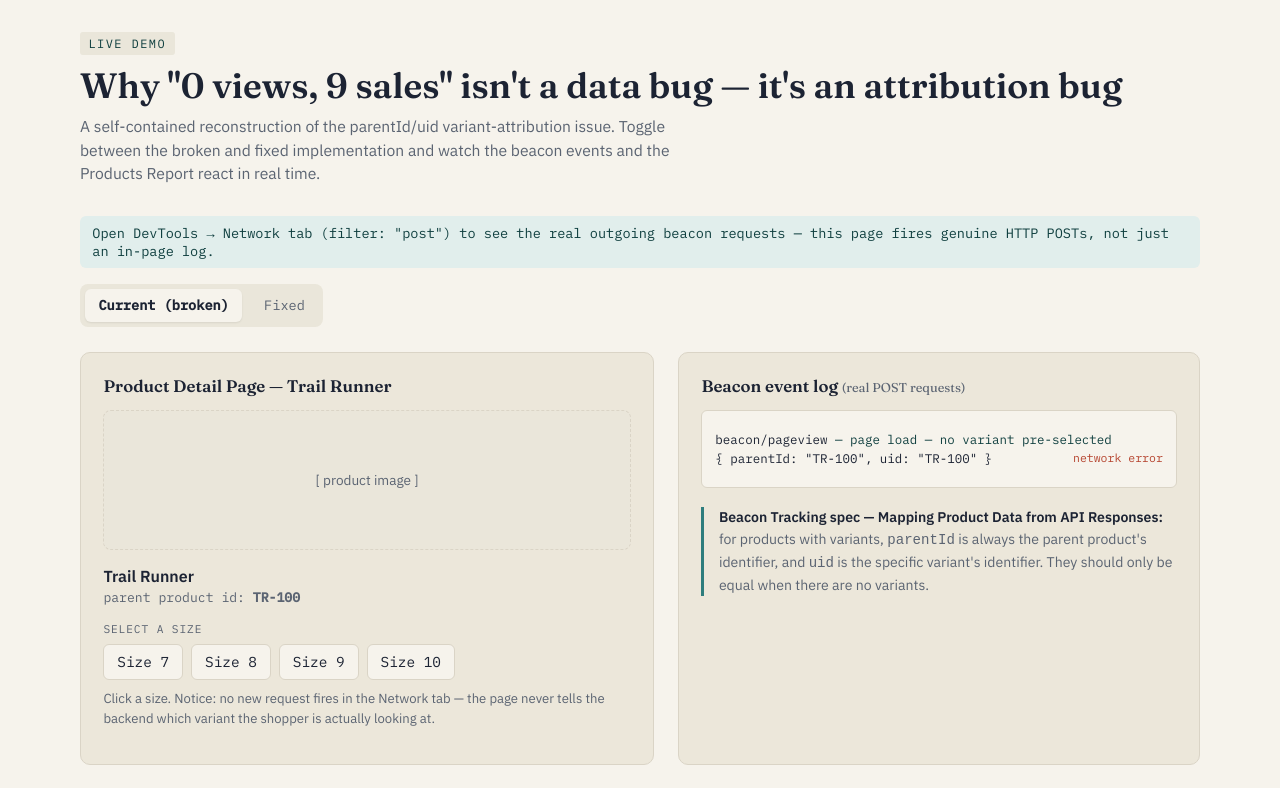
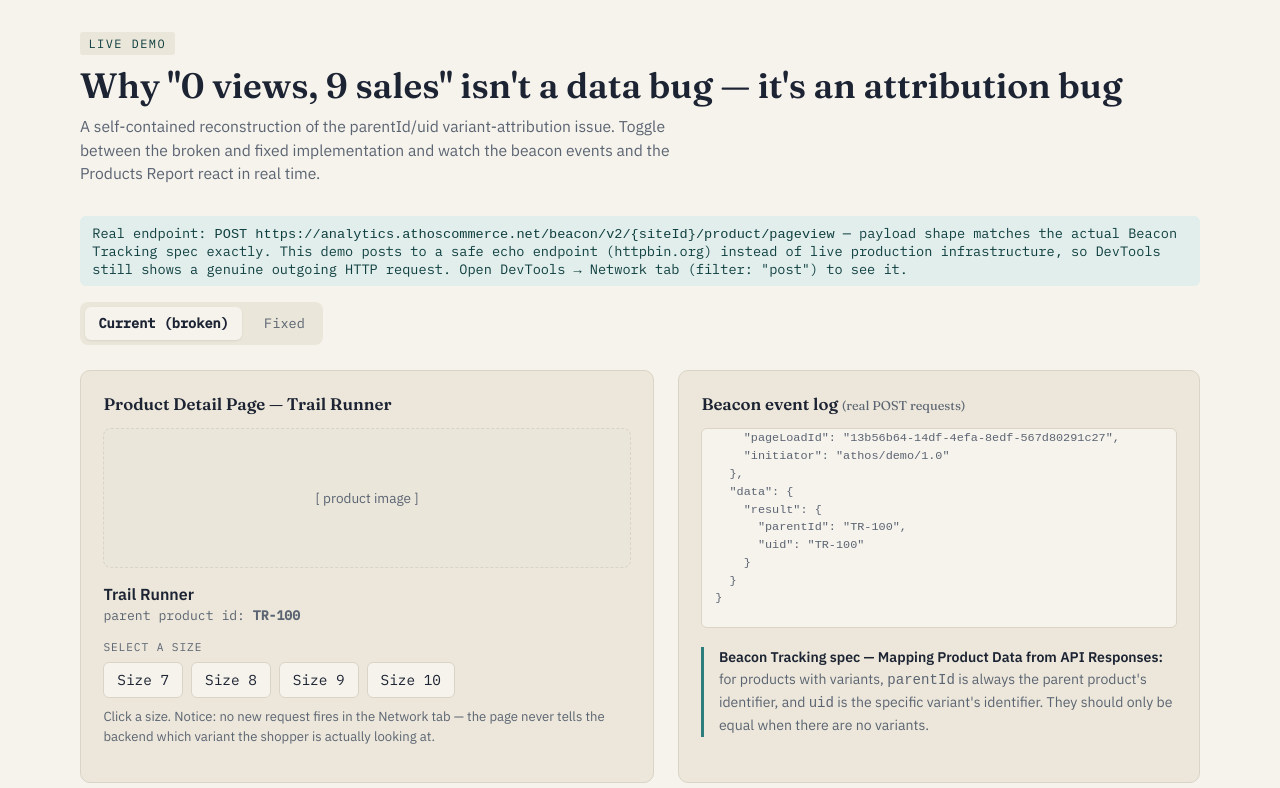
Before and after one commit to emilypape/beacon_bug_demo, a plain HTML site: page index.html in a window 1280 px wide. Shown: the top 788 px of the page. Drawn offline with Linux system fonts and the light colour scheme; no server answers.

Commit message:
Match real Beacon Tracking spec: full context/data structure and real endpoint reference

```diff
--- a/index.html
+++ b/index.html
@@ -63,6 +63,8 @@
   #log .entry .status.sent{color:var(--good);}
   #log .entry .status.error{color:var(--bad);}
   #log .empty{color:var(--ink-soft); font-style:italic;}
+  #log .entry pre{margin:0.4rem 0 0; white-space:pre-wrap; word-break:break-all; font-size:0.74rem; color:var(--ink-soft);}
+  #log .entry .endpoint{color:var(--ink); font-weight:600;}
 
   table{width:100%; border-collapse:collapse; font-variant-numeric:tabular-nums; font-size:0.92rem;}
   th{text-align:left; font-family:"IBM Plex Mono",monospace; font-size:0.7rem; letter-spacing:0.06em; text-transform:uppercase; color:var(--ink-soft); font-weight:500; padding-bottom:0.5rem; border-bottom:1px solid var(--line);}
@@ -84,7 +86,7 @@
       <span class="kicker">Live Demo</span>
       <h1>Why "0 views, 9 sales" isn't a data bug — it's an attribution bug</h1>
       <p class="sub">A self-contained reconstruction of the parentId/uid variant-attribution issue. Toggle between the broken and fixed implementation and watch the beacon events and the Products Report react in real time.</p>
-      <div class="netnote">Open DevTools &rarr; Network tab (filter: "post") to see the real outgoing beacon requests — this page fires genuine HTTP POSTs, not just an in-page log.</div>
+      <div class="netnote">Real endpoint: <code>POST https://analytics.athoscommerce.net/beacon/v2/{siteId}/product/pageview</code> — payload shape matches the actual Beacon Tracking spec exactly. This demo posts to a safe echo endpoint (httpbin.org) instead of live production infrastructure, so DevTools still shows a genuine outgoing HTTP request. Open DevTools &rarr; Network tab (filter: "post") to see it.</div>
     </div>
     <div class="modes">
       <button id="btn-broken" class="active">Current (broken)</button>
@@ -123,10 +125,13 @@
 </div>
 
 <script>
-  // Real beacon calls fire to httpbin.org's echo endpoint so the browser's
-  // Network tab shows genuine outgoing HTTP POST requests with real payloads.
-  // Requires an internet connection.
-  const BEACON_ENDPOINT = "https://httpbin.org/post";
+  // Payload bodies match the REAL Athos Beacon Tracking spec exactly:
+  // POST https://analytics.athoscommerce.net/beacon/v2/{siteId}/product/pageview
+  // { context: { timestamp, pageUrl, userId, sessionId, pageLoadId, initiator }, data: { result: { parentId, uid } } }
+  // Requests are sent to a safe echo endpoint (httpbin.org) rather than live
+  // production infrastructure — the payload SHAPE is real, the destination is not.
+  const REAL_ENDPOINT = "https://analytics.athoscommerce.net/beacon/v2/{siteId}/product/pageview";
+  const SAFE_ENDPOINT = "https://httpbin.org/post";
 
   const SIZES = ["7","8","9","10"];
   const SALES = {"7":3,"8":5,"9":9,"10":2}; // fixed — sales attribution was never broken
@@ -134,22 +139,45 @@
   let selected = null;
   let views = {};
   let log = [];
+  let pageLoadId = null, sessionId = null, userId = null;
 
   function reset(){
     selected = null;
     views = {"7":0,"8":0,"9":0,"10":0};
     log = [];
+    // Generated once per page load and reused across every event on that page,
+    // per the Context Object Guide.
+    pageLoadId = crypto.randomUUID();
+    sessionId = crypto.randomUUID();
+    userId = crypto.randomUUID();
   }
 
-  async function sendBeacon(payload, note){
-    const entry = {parentId: payload.parentId, uid: payload.uid, note, status: "sending"};
+  function buildEvent(parentId, uid){
+    return {
+      context: {
+        timestamp: new Date().toISOString(),
+        pageUrl: "https://demo-store.example.com/products/trail-runner",
+        userId,
+        sessionId,
+        pageLoadId,
+        initiator: "athos/demo/1.0"
+      },
+      data: {
+        result: { parentId, uid }
+      }
+    };
+  }
+
+  async function sendBeacon(parentId, uid, note){
+    const body = buildEvent(parentId, uid);
+    const entry = {body, note, status: "sending"};
     log.push(entry);
     render();
     try{
-      const res = await fetch(BEACON_ENDPOINT, {
+      const res = await fetch(SAFE_ENDPOINT, {
         method: "POST",
         headers: {"Content-Type": "application/json"},
-        body: JSON.stringify({event: "beacon/pageview", ...payload})
+        body: JSON.stringify(body)
       });
       entry.status = res.ok ? "sent (" + res.status + ")" : "error (" + res.status + ")";
     } catch(err){
@@ -159,8 +187,7 @@
   }
 
   async function fireInitialPageview(){
-    const payload = {parentId:"TR-100", uid:"TR-100"};
-    await sendBeacon(payload, "page load — no variant pre-selected");
+    await sendBeacon("TR-100", "TR-100", "page load — no variant pre-selected");
     if(mode === "broken"){
       views["7"] += 1; // rolls up to whichever variant Athos happens to map the parent to
     }
@@ -174,8 +201,7 @@
       // Bug: selecting a size fires no follow-up event — frontend never tells us what changed
       return;
     }
-    const payload = {parentId:"TR-100", uid:"TR-100-"+size};
-    await sendBeacon(payload, "variant selected — updated pageview fired");
+    await sendBeacon("TR-100", "TR-100-"+size, "variant selected — updated pageview fired");
     views[size] += 1;
     render();
   }
@@ -211,7 +237,7 @@
       const div = document.createElement("div");
       div.className = "entry";
       const statusClass = e.status === "sending" ? "sending" : (e.status && e.status.startsWith("sent") ? "sent" : "error");
-      div.innerHTML = `<div>beacon/pageview <span class="p">— ${e.note}</span><span class="status ${statusClass}">${e.status}</span></div><div>{ parentId: "${e.parentId}", uid: "${e.uid}" }</div>`;
+      div.innerHTML = `<div><span class="endpoint">POST /product/pageview</span> <span class="p">— ${e.note}</span><span class="status ${statusClass}">${e.status}</span></div><pre>${JSON.stringify(e.body, null, 2)}</pre>`;
       logEl.appendChild(div);
     });
     logEl.scrollTop = logEl.scrollHeight;
```
